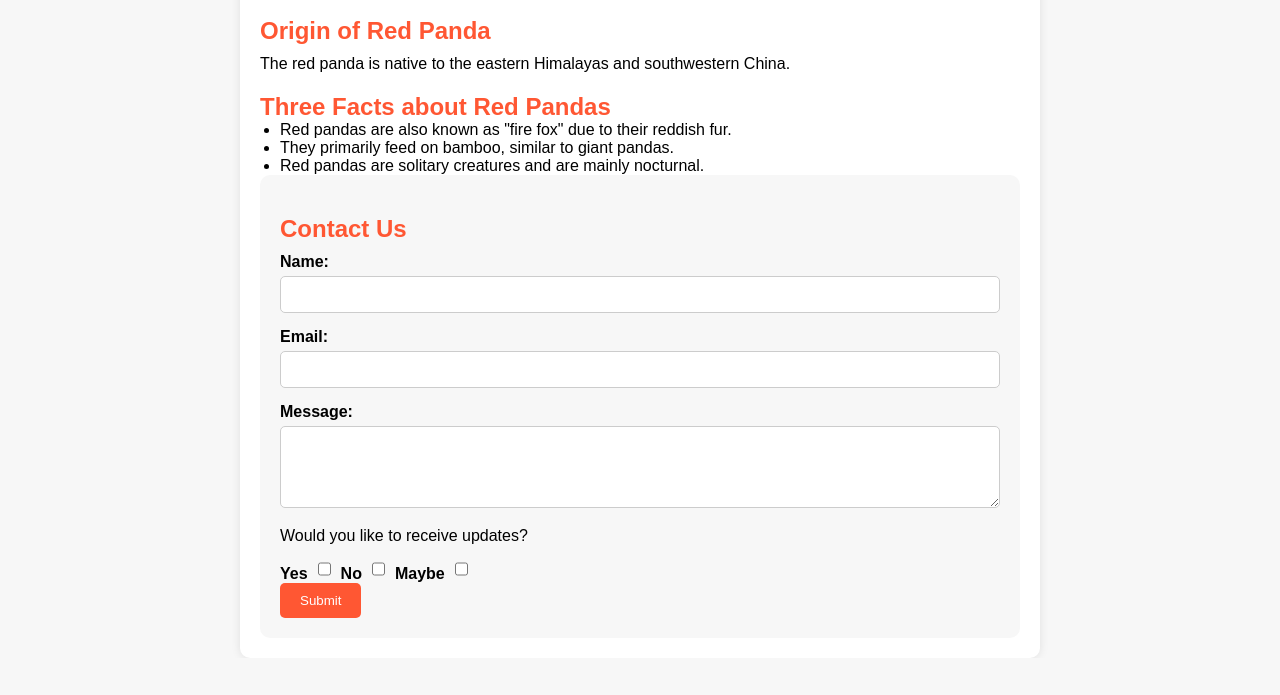
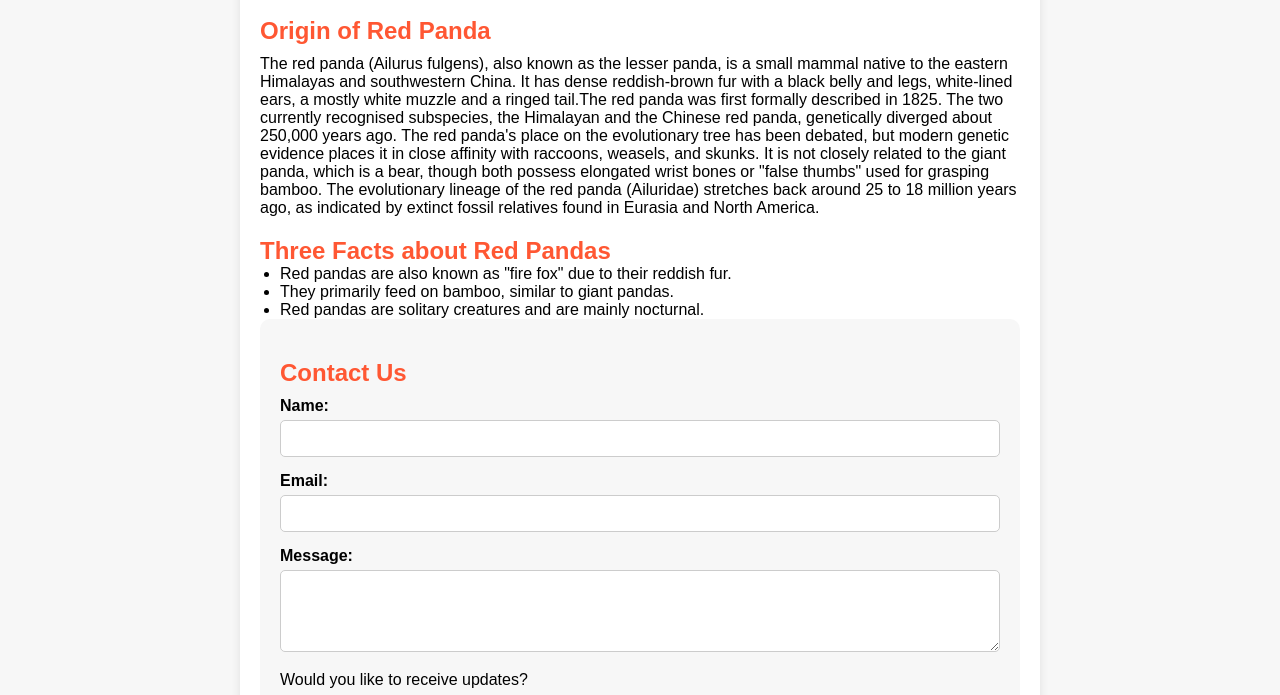
Before and after one commit to DweepGadhvi/midterm, a plain HTML site: page FILES.html in a window 1280 px wide. Shown: the part 405-1100 px from the top of the page. Before the commit the page ends 1063 px from the top, so only its background shows below. Drawn offline with Linux system fonts and the light colour scheme.

Commit message:
Update FILES.html

```diff
--- a/FILES.html
+++ b/FILES.html
@@ -109,7 +109,7 @@
     <div class="container">
         <img src="https://fsmedia.imgix.net/90/1d/68/08/cb0b/4c4c/8076/dbf5fe9b2462/a-really-cute-red-panda.jpeg?rect=0,232,3937,1967&dpr=1.5&auto=format,compress&q=75" alt="Red Panda">
         <h2>Origin of Red Panda</h2>
-        <p>The red panda is native to the eastern Himalayas and southwestern China.</p>
+        <p>The red panda (Ailurus fulgens), also known as the lesser panda, is a small mammal native to the eastern Himalayas and southwestern China. It has dense reddish-brown fur with a black belly and legs, white-lined ears, a mostly white muzzle and a ringed tail.The red panda was first formally described in 1825. The two currently recognised subspecies, the Himalayan and the Chinese red panda, genetically diverged about 250,000 years ago. The red panda's place on the evolutionary tree has been debated, but modern genetic evidence places it in close affinity with raccoons, weasels, and skunks. It is not closely related to the giant panda, which is a bear, though both possess elongated wrist bones or "false thumbs" used for grasping bamboo. The evolutionary lineage of the red panda (Ailuridae) stretches back around 25 to 18 million years ago, as indicated by extinct fossil relatives found in Eurasia and North America.</p>
         <h2>Three Facts about Red Pandas</h2>
         <ul>
             <li>Red pandas are also known as "fire fox" due to their reddish fur.</li>
```
